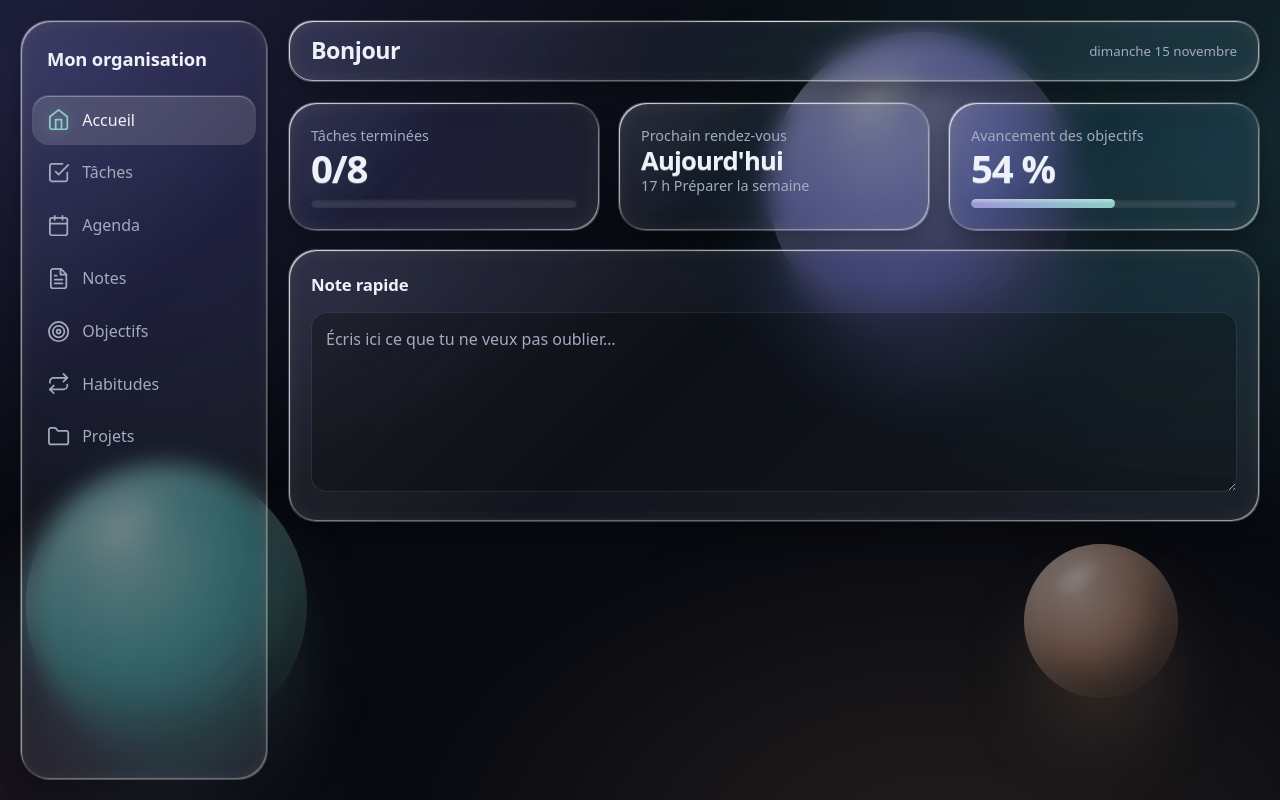
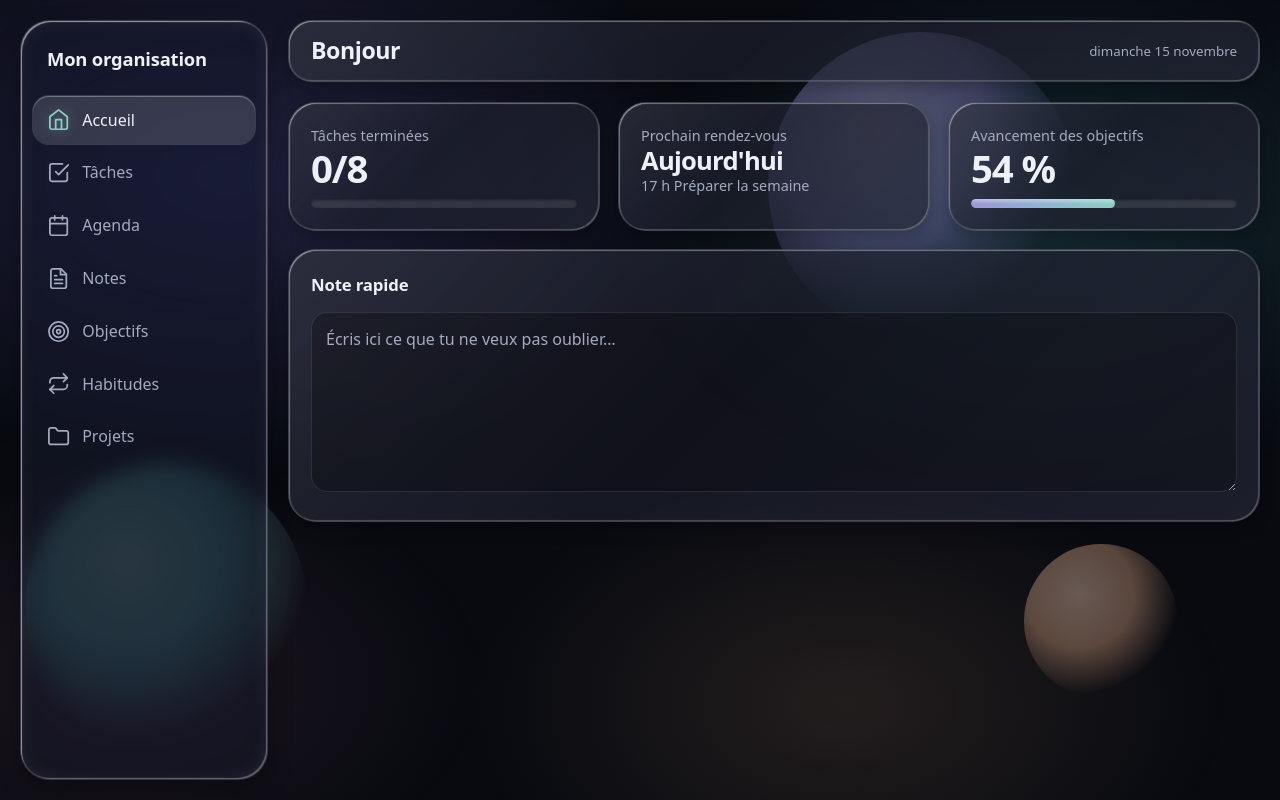
Before and after one commit to r2ko/dashboard, a plain HTML site: page index.html in a window 1280 px wide. Drawn offline with Linux system fonts and the light colour scheme; a script that the page names is missing.

Commit message:
Add files via upload
webapp optimization.

```diff
--- a/index.html
+++ b/index.html
@@ -342,7 +342,7 @@ Object.values(drawers).forEach(f=>f());stats();
     const m=Math.min(6,2600/r.width),ry=(x/r.width-.5)*m*2,rx=(.5-y/r.height)*m*2;
     g.style.setProperty('--rx',rx.toFixed(2)+'deg');g.style.setProperty('--ry',ry.toFixed(2)+'deg');g.style.setProperty('--sx',(-ry*3).toFixed(1)+'px');
   };
-  const hit=e=>{ev=e;raf=raf||requestAnimationFrame(run)},end=()=>{off(cur);cur=null};
+  const hit=e=>{if(e.pointerType==='touch')return;ev=e;raf=raf||requestAnimationFrame(run)},end=()=>{off(cur);cur=null};
   addEventListener('pointermove',hit,{passive:true});
   addEventListener('pointerdown',hit,{passive:true});
   addEventListener('pointerup',e=>{if(e.pointerType==='touch')end()});
--- a/style.css
+++ b/style.css
@@ -339,3 +339,17 @@ a,button,label,input,select{touch-action:manipulation}
   @keyframes pop{from{opacity:0}}
   @keyframes dlg{from{opacity:0}}
 }
+
+/* ===== Téléphone : mode léger (pas de flou par carte, effets figés) ===== */
+@media (hover:none),(max-width:700px){
+  body::before{inset:0}
+  .scene .orb i{box-shadow:none;filter:none;opacity:.5;background:radial-gradient(circle at 36% 32%,color-mix(in srgb,var(--c) 70%,#fff),var(--c) 38%,transparent 70%)}
+  .orb i::after{display:none}
+  .glass,.top{-webkit-backdrop-filter:none;backdrop-filter:none;isolation:auto;
+    background:linear-gradient(135deg,rgba(255,255,255,.09),rgba(255,255,255,.02) 45%,rgba(255,255,255,.05)),rgba(22,25,40,.66);
+    box-shadow:inset 1.5px 1.5px 1px -1px rgba(255,255,255,.5),inset -1.5px -1.5px 1px -1px rgba(255,255,255,.22),inset 0 0 0 1px rgba(255,255,255,.1),0 6px 16px rgba(0,0,0,.25)}
+  nav{-webkit-backdrop-filter:blur(10px) saturate(150%);backdrop-filter:blur(10px) saturate(150%);background:rgba(22,25,40,.6)}
+  .glass::before,.glass::after,.top::before,.top::after{display:none}
+  .num{text-shadow:none}
+  .bar i{box-shadow:none}
+}
--- a/sw.js
+++ b/sw.js
@@ -1,4 +1,4 @@
-const V='organisation-v6';
+const V='organisation-v7';
 const FILES=['./','./index.html','./style.css','./manifest.webmanifest','./config.js','./icon.svg','./icon-192.png','./icon-512.png','./apple-touch-icon.png'];
 
 self.addEventListener('install',e=>{
```
